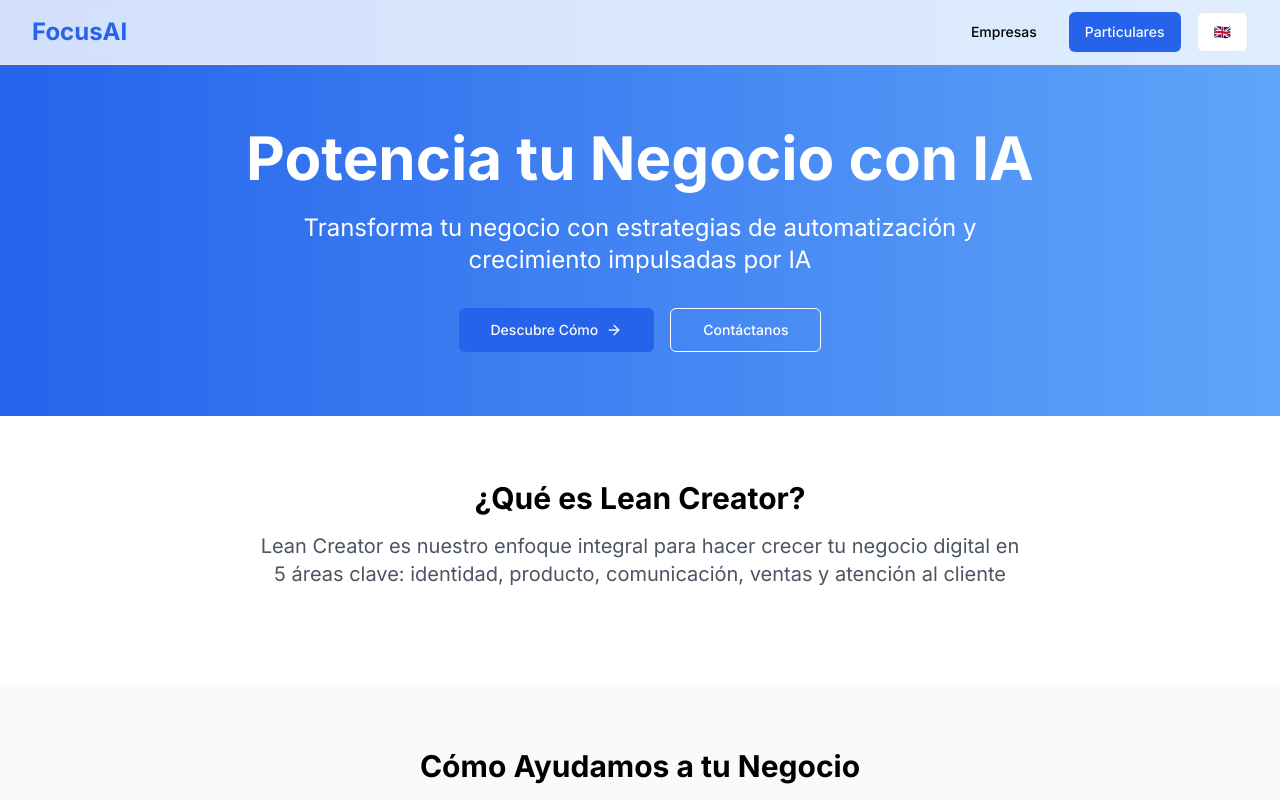
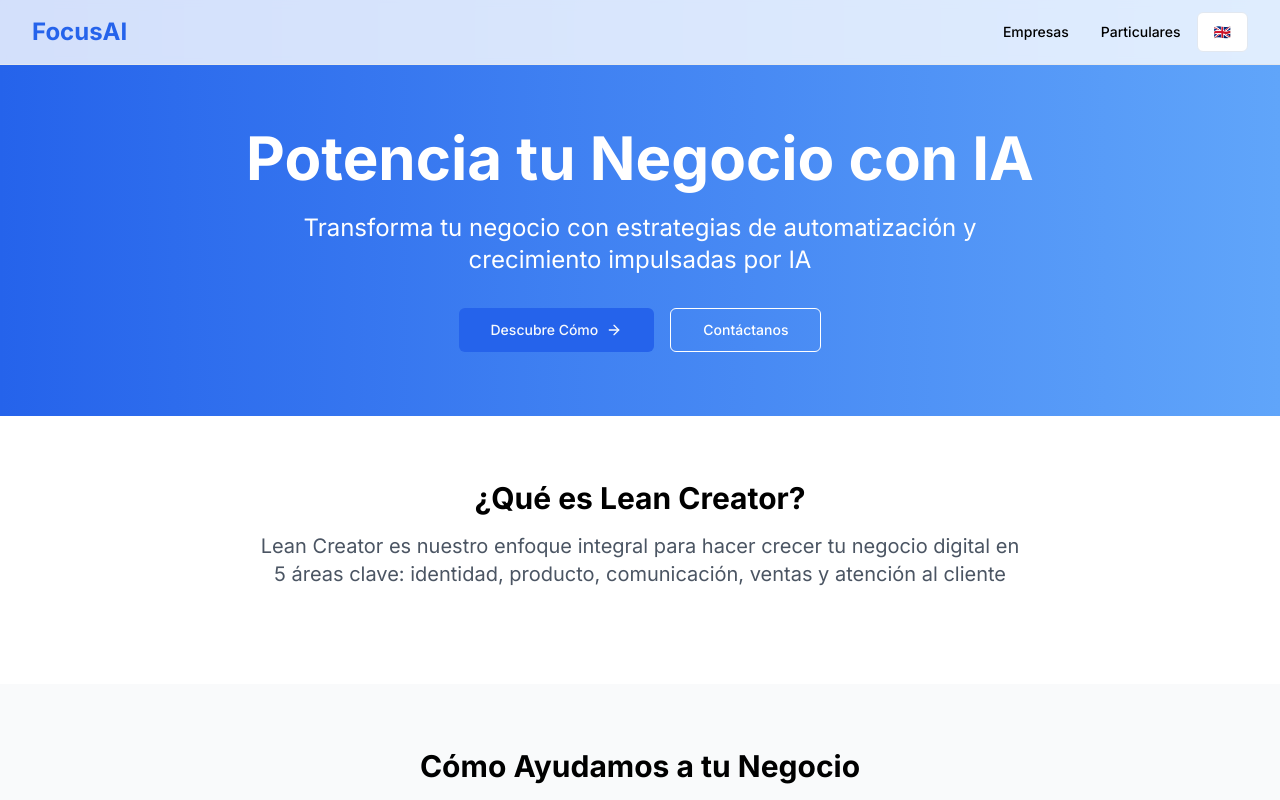
Before and after one commit to andersego/focusai, a Next.js app: page / in a window 1280 px wide. Shown: the top 800 px of the page. Built offline with nearby package versions, Linux system fonts and the light colour scheme; no server answers.

Commit message:
Fix: main nav boton

```diff
--- a/components/main-nav.tsx
+++ b/components/main-nav.tsx
@@ -1,12 +1,13 @@
 'use client'
 
-import { useRouter } from 'next/navigation'
+import { useRouter, usePathname } from 'next/navigation'
 import { Button } from "@/components/ui/button"
 import { useLanguage } from '@/lib/language-context'
 import { LanguageSwitcher } from '@/components/language-switcher'
 
 export const MainNav = () => {
   const router = useRouter()
+  const pathname = usePathname() // Hook para obtener la ruta actual
   const { t } = useLanguage()
 
   return (
@@ -19,16 +20,16 @@ export const MainNav = () => {
           >
             {t('appName')}
           </div>
-          <div className="flex items-center gap-4">
+          <div className="flex items-center gap-0">
             <Button
-              variant="ghost"
+              variant={pathname === '/business' ? 'default' : 'ghost'}
               className="font-medium"
               onClick={() => router.push('/business')}
             >
               {t('forBusinesses')}
             </Button>
             <Button
-              variant="default"
+              variant={pathname === '/individuals' ? 'default' : 'ghost'}
               onClick={() => router.push('/individuals')}
             >
               {t('forIndividuals')}
```
